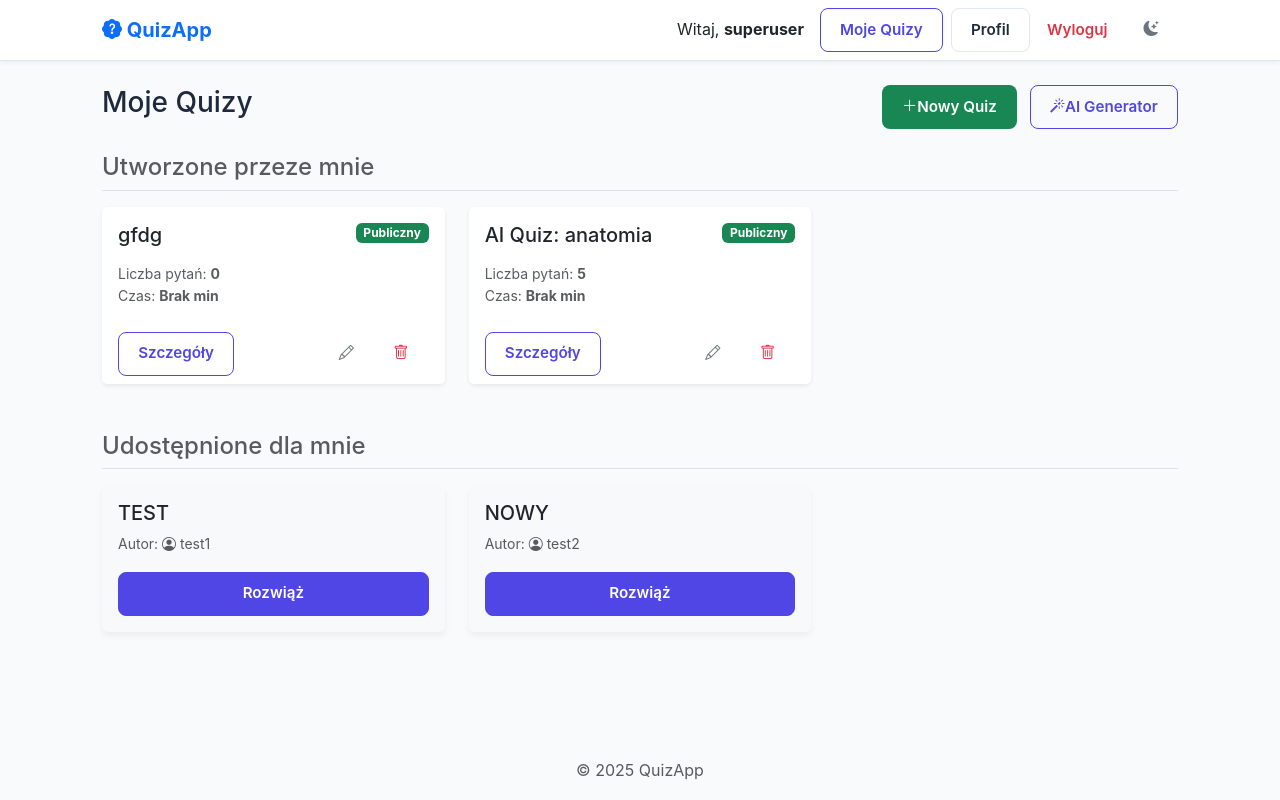
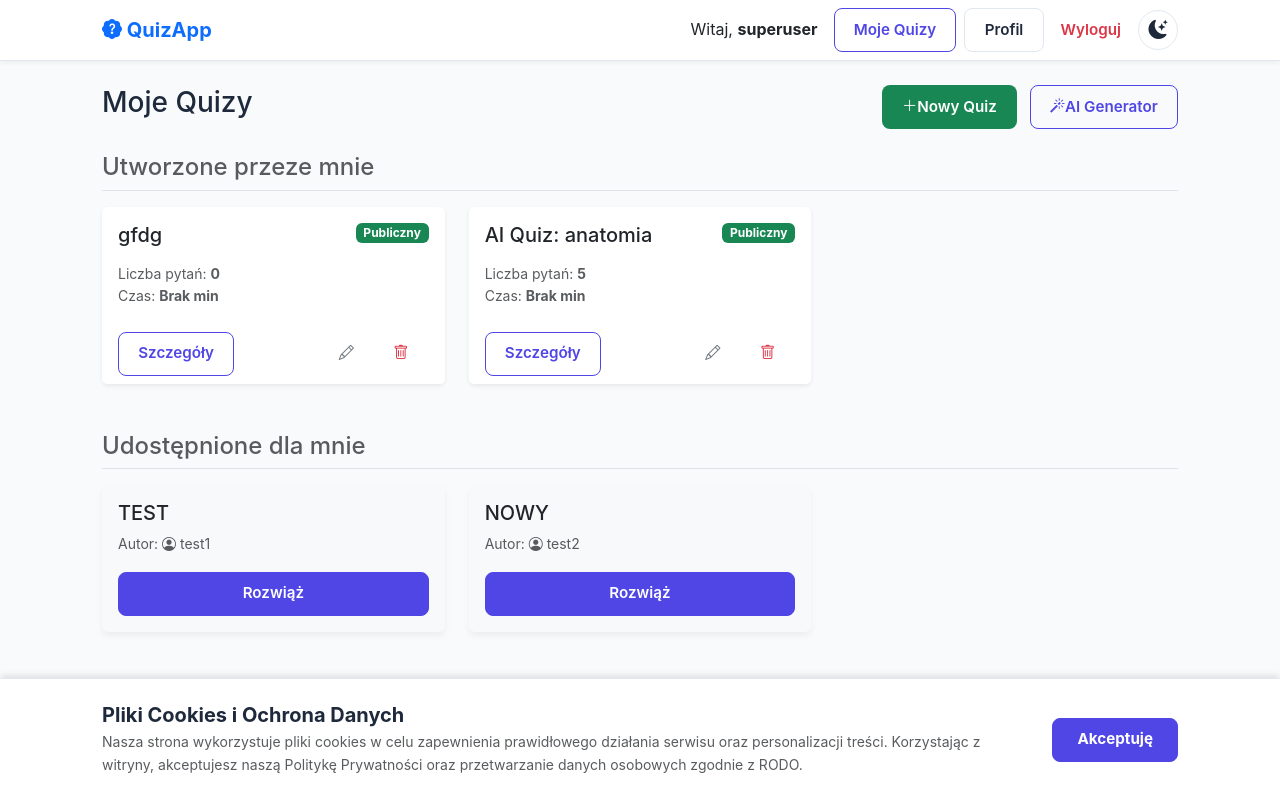
Before and after one commit to Menz1312/projektgrupowy, a Django app: page /my-quizzes/ in a window 1280 px wide. Run offline with Django 5.2, Linux system fonts and the light colour scheme; a user stored in the database is signed in; data comes from the database, SQL or seed files in the repository; some libraries are stand-ins or nearby versions.

Commit message:
Rodo, wyszukiwarka i lista quizow

```diff
--- a/static/css/style.css
+++ b/static/css/style.css
@@ -114,6 +114,18 @@ h1 {
 :root[data-theme="dark"] .navbar-toggler {
     border-color: var(--border);
     filter: invert(1);
+}
+
+:root[data-theme="dark"] .badge.bg-light.text-dark {
+    background-color: var(--surface-hover) !important; /* Ciemne tło zamiast jasnego */
+    color: var(--text) !important;                     /* Jasny tekst */
+    border-color: var(--border) !important;            /* Ciemna ramka */
+}
+
+/* Opcjonalnie: Poprawka dla kart "Udostępnione dla mnie" które też używają bg-light */
+:root[data-theme="dark"] .card.bg-light {
+    background-color: rgba(255, 255, 255, 0.03) !important;
+    color: var(--text) !important;
 }
 
 /* === NAWIGACJA (style własne) === */
@@ -324,3 +336,22 @@ input:focus, select:focus, textarea:focus {
 :root[data-theme="dark"] .text-dark {
     color: #f1f5f9 !important;
 }
+
+/* === COOKIE BANNER === */
+#cookie-banner {
+    position: fixed;
+    bottom: 0;
+    left: 0;
+    width: 100%;
+    z-index: 1050; /* Powyżej innych elementów */
+    background-color: var(--surface);
+    color: var(--text);
+    border-top: 1px solid var(--border);
+    box-shadow: 0 -4px 6px -1px rgba(0, 0, 0, 0.1);
+    transform: translateY(100%); /* Domyślnie ukryty (przesunięty w dół) */
+    transition: transform 0.3s ease-in-out;
+}
+
+#cookie-banner.show {
+    transform: translateY(0); /* Wysunięcie */
+}
--- /dev/null
+++ b/static/js/cookies.js
@@ -0,0 +1,24 @@
+document.addEventListener("DOMContentLoaded", function() {
+    const banner = document.getElementById("cookie-banner");
+    const acceptBtn = document.getElementById("accept-cookies");
+
+    // Klucz w pamięci przeglądarki
+    const storageKey = "quizapp_cookies_accepted";
+
+    // Sprawdź, czy użytkownik już zaakceptował
+    if (!localStorage.getItem(storageKey)) {
+        // Jeśli nie, pokaż baner z małym opóźnieniem dla lepszego efektu
+        setTimeout(() => {
+            banner.classList.add("show");
+        }, 500);
+    }
+
+    if (acceptBtn) {
+        acceptBtn.addEventListener("click", function() {
+            // Zapisz zgodę w pamięci
+            localStorage.setItem(storageKey, "true");
+            // Ukryj baner
+            banner.classList.remove("show");
+        });
+    }
+});
--- a/templates/base.html
+++ b/templates/base.html
@@ -5,13 +5,25 @@
     <meta charset="UTF-8">
     <meta name="viewport" content="width=device-width, initial-scale=1.0">
     <title>{% block title %}QuizApp{% endblock %}</title>
+
     <link href="https://cdn.jsdelivr.net/npm/bootstrap@5.3.0/dist/css/bootstrap.min.css" rel="stylesheet">
     <link rel="stylesheet" href="https://cdn.jsdelivr.net/npm/bootstrap-icons@1.10.0/font/bootstrap-icons.css">
 
     <link rel="stylesheet" href="{% static 'css/style.css' %}">
 
+    <script>
+    /* Skrypt inline zapobiegający mignięciu motywu przy ładowaniu */
+    (function () {
+      try {
+        var stored = localStorage.getItem('theme');
+        var systemDark = window.matchMedia && window.matchMedia('(prefers-color-scheme: dark)').matches;
+        var theme = stored || (systemDark ? 'dark' : 'light');
+        document.documentElement.setAttribute('data-theme', theme);
+      } catch (e) {}
+    })();
+    </script>
+
     <style>
-        /* Nadpisanie Bootstrapa dla lepszego efektu, jeśli style.css tego nie pokrywa */
         body {
             background-color: var(--bg);
             color: var(--text);
@@ -19,8 +31,6 @@
         }
         .card { border: none; box-shadow: 0 4px 6px rgba(0,0,0,0.05); }
         .navbar { box-shadow: 0 2px 4px rgba(0,0,0,0.05); }
-
-        /* Styl dla animacji wyboru odpowiedzi (pozostawiamy, bo jest specyficzny dla tego widoku) */
         .btn-check:checked + .btn-outline-primary {
             background-color: #e0e7ff;
             color: #4338ca;
@@ -67,7 +77,7 @@
                         </li>
                     {% endif %}
                         <li class="nav-item ms-2">
-                          <button id="theme-toggle" class="btn btn-outline-secondary border-0" title="Zmień motyw">
+                          <button id="theme-toggle" class="theme-toggle" aria-label="Przełącz motyw">
                             <i id="theme-icon" class="bi bi-moon-stars-fill"></i>
                           </button>
                         </li>
@@ -91,11 +101,27 @@
 
     <footer class="mt-auto py-3 text-center text-muted text-small">
         <div class="container">
-            &copy; 2025 QuizApp
+            &copy; 2023 QuizApp
         </div>
     </footer>
 
+    <div id="cookie-banner" class="p-4">
+        <div class="container d-flex flex-column flex-md-row align-items-center justify-content-between gap-3">
+            <div class="text-muted">
+                <h5 class="fw-bold mb-1"><i class="bi bi-cookie"></i> Pliki Cookies i Ochrona Danych</h5>
+                <p class="mb-0 small">
+                    Nasza strona wykorzystuje pliki cookies w celu zapewnienia prawidłowego działania serwisu oraz personalizacji treści.
+                    Korzystając z witryny, akceptujesz naszą Politykę Prywatności oraz przetwarzanie danych osobowych zgodnie z RODO.
+                </p>
+            </div>
+            <div class="d-flex gap-2 shrink-0">
+                <button id="accept-cookies" class="btn btn-primary btn-sm px-4 fw-bold">Akceptuję</button>
+            </div>
+        </div>
+    </div>
+
     <script src="https://cdn.jsdelivr.net/npm/bootstrap@5.3.0/dist/js/bootstrap.bundle.min.js"></script>
     <script src="{% static 'js/theme.js' %}"></script>
+    <script src="{% static 'js/cookies.js' %}"></script>
 </body>
 </html>
```
